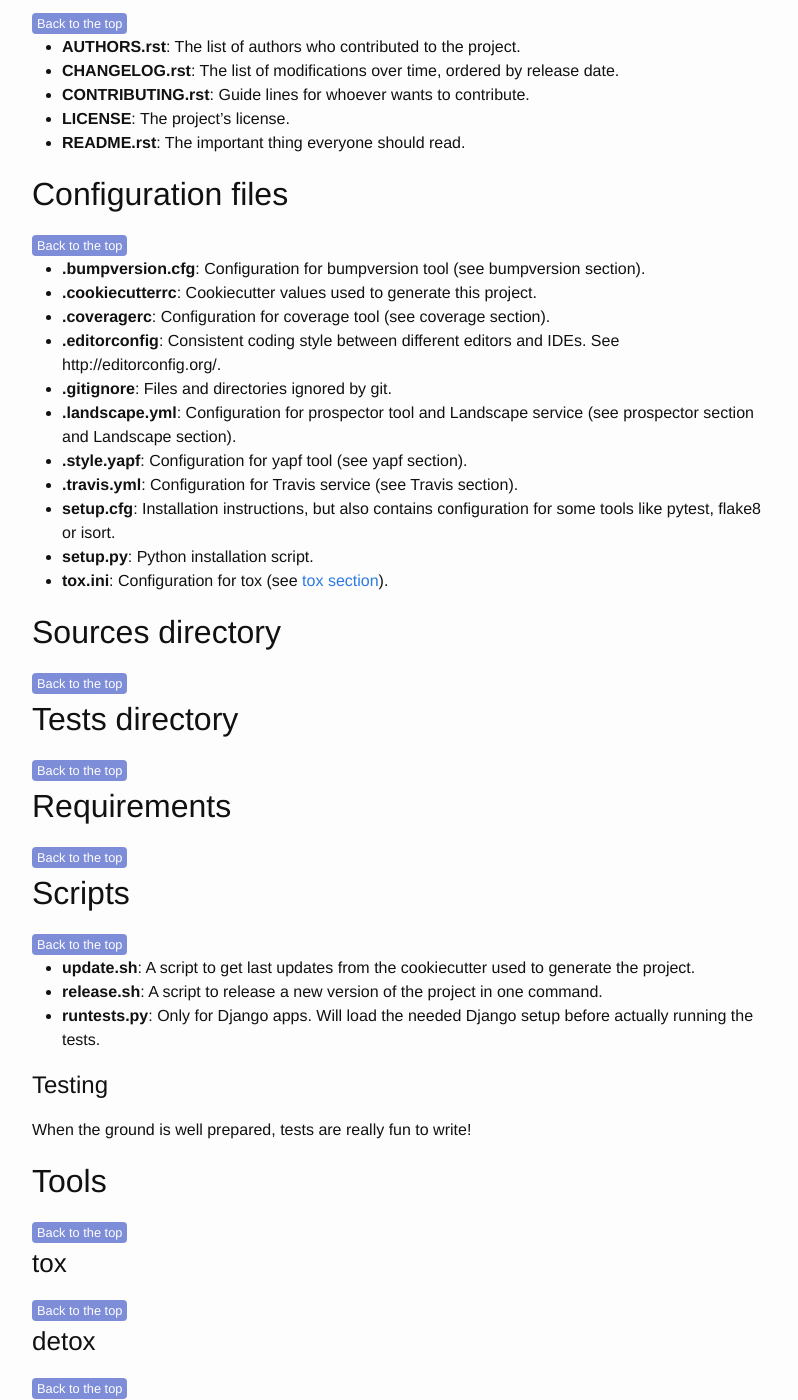
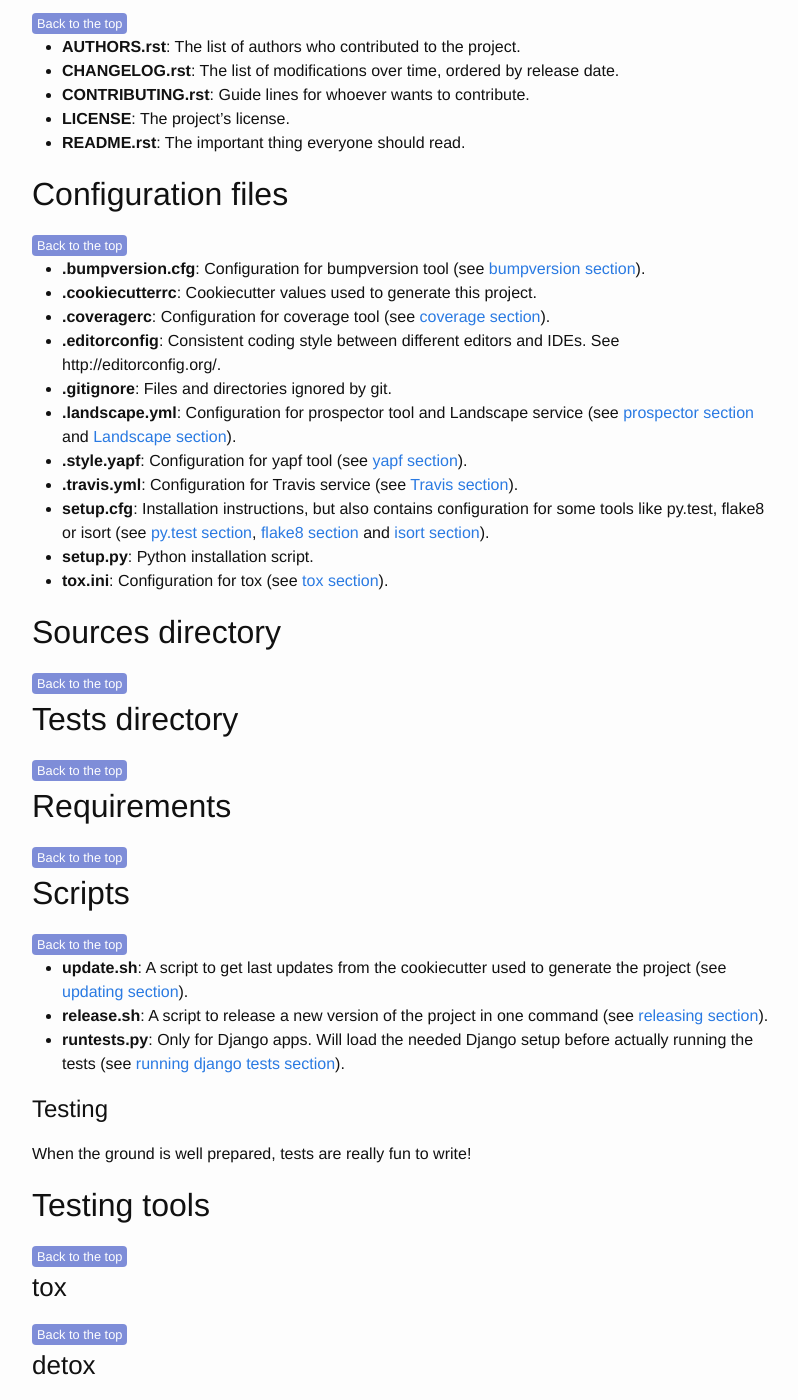
Before and after one commit to pawamoy/website, a Jekyll site: the page built from _posts/2016-12-07-testing-python-and-django-in-pydjama.markdown, in a window 1280 px wide and 1400 px high, scrolled down 2645 px. Shown: the whole window, without its empty margins (238-1036 px from the left). Built offline with Jekyll 4.4.1, drawn with Linux system fonts in a browser that asks for light colours; comment, search, counter and statistics services are not loaded; some of the changed text lies outside the part shown.

Commit message:
WIP python django testing

```diff
--- a/_posts/2016-12-07-testing-python-and-django-in-pydjama.markdown
+++ b/_posts/2016-12-07-testing-python-and-django-in-pydjama.markdown
@@ -15,42 +15,42 @@
 
 #### Contents
 
-- [Introduction]()
-- [Project structure]()
-  - [General files]()
-  - [Configuration files]()
-  - [Sources directory]()
-  - [Tests directory]()
-  - [Requirements]()
-  - [Scripts]()
-- [Testing]()
-  - [Tools]()
-    - [tox]()
-    - [detox]()
-    - [check-manifest]()
-    - [coverage]()
-    - [prospector]()
-    - [flake8]()
-    - [isort]()
-    - [py.test]()
-  - [Services]()
-    - [Travis]()
-    - [Landscape]()
-    - [Codecov]()
-  - [Scripts]()
-    - [Running Django tests]()
-- [Maintaining]()
-  - [Tools]()
-    - [bumpversion]()
-    - [sphinx]()
-  - [Services]()
-    - [PyPI]()
-    - [PyUp]()
-    - [Gitter]()
-    - [ReadTheDocs]()
-  - [Scripts]()
-    - [Releasing]()
-    - [Updating template]()
+- [Introduction](#introduction)
+- [Project structure](#project-structure)
+  - [General files](#general-files)
+  - [Configuration files](#configuration-files)
+  - [Sources directory]
+  - [Tests directory]
+  - [Requirements]
+  - [Scripts](#scripts)
+- [Testing](#testing)
+  - [Tools](#testing-tools)
+    - [tox]
+    - [detox]
+    - [check-manifest]
+    - [coverage]
+    - [prospector]
+    - [flake8]
+    - [isort]
+    - [py.test]
+  - [Services]
+    - [Travis]
+    - [Landscape]
+    - [Codecov]
+  - [Scripts]
+    - [Running Django tests]
+- [Maintaining]
+  - [Tools]
+    - [bumpversion]
+    - [sphinx]
+  - [Services]
+    - [PyPI]
+    - [PyUp]
+    - [Gitter]
+    - [ReadTheDocs]
+  - [Scripts]
+    - [Releasing]
+    - [Updating template]
 
 
 # Introduction
@@ -121,18 +121,22 @@
 
 ## Configuration files
 - **.bumpversion.cfg**: Configuration for bumpversion tool
-  (see bumpversion section).
+  (see [bumpversion section](#bumpversion)).
 - **.cookiecutterrc**: Cookiecutter values used to generate this project.
-- **.coveragerc**: Configuration for coverage tool (see coverage section).
+- **.coveragerc**: Configuration for coverage tool
+  (see [coverage section](#coverage)).
 - **.editorconfig**: Consistent coding style between
   different editors and IDEs. See http://editorconfig.org/.
 - **.gitignore**: Files and directories ignored by git.
 - **.landscape.yml**: Configuration for prospector tool and Landscape service
-  (see prospector section and Landscape section).
-- **.style.yapf**: Configuration for yapf tool (see yapf section).
-- **.travis.yml**: Configuration for Travis service (see Travis section).
+  (see [prospector section](#prospector) and [Landscape section](#landscape)).
+- **.style.yapf**: Configuration for yapf tool (see [yapf section](#yapf)).
+- **.travis.yml**: Configuration for Travis service
+  (see [Travis section](#travis)).
 - **setup.cfg**: Installation instructions, but also contains configuration
-  for some tools like pytest, flake8 or isort.
+  for some tools like py.test, flake8 or isort
+  (see [py.test section](#pytest), [flake8 section](#flake8)
+  and [isort section](#isort)).
 - **setup.py**: Python installation script.
 - **tox.ini**: Configuration for tox (see [tox section](#tox)).
 
@@ -144,40 +148,69 @@
 
 ## Scripts
 - **update.sh**: A script to get last updates
-  from the cookiecutter used to generate the project.
-- **release.sh**: A script to release a new version of the project in one command.
+  from the cookiecutter used to generate the project
+  (see [updating section](#updating-template)).
+- **release.sh**: A script to release a new version of the project in one
+  command (see [releasing section](#releasing)).
 - **runtests.py**: Only for Django apps. Will load the needed Django setup
-  before actually running the tests.
+  before actually running the tests
+  (see [running django tests section](#running-django-tests)).
 
 # Testing
 When the ground is well prepared, tests are really fun to write!
 
-## Tools
+## Testing tools
+
 ### tox
+
 ### detox
+
 ### check-manifest
+
 ### coverage
+
 ### prospector
+
 ### flake8
+
 ### isort
+
 ### py.test
-## Services
+
+## Testing services
+
 ### Travis
+
 ### Landscape
+
 ### Codecov
-## Scripts
+
+## Testing scripts
+
 ### Running Django tests
+
 # Maintaining
-## Tools
+
+## Maintaining tools
+
 ### bumpversion
+
 ### sphinx
-## Services
+
+## Maintaining services
+
 ### PyPI
+
 ### PyUp
+
 ### Gitter
+
 ### ReadTheDocs
-## Scripts
+
+## Maintaining scripts
+
 ### Releasing
+
 ### Updating template
 
 
```
Also changed, not shown: other parts of _posts/2016-12-07-testing-python-and-django-in-pydjama.markdown (+1 -1 lines).
